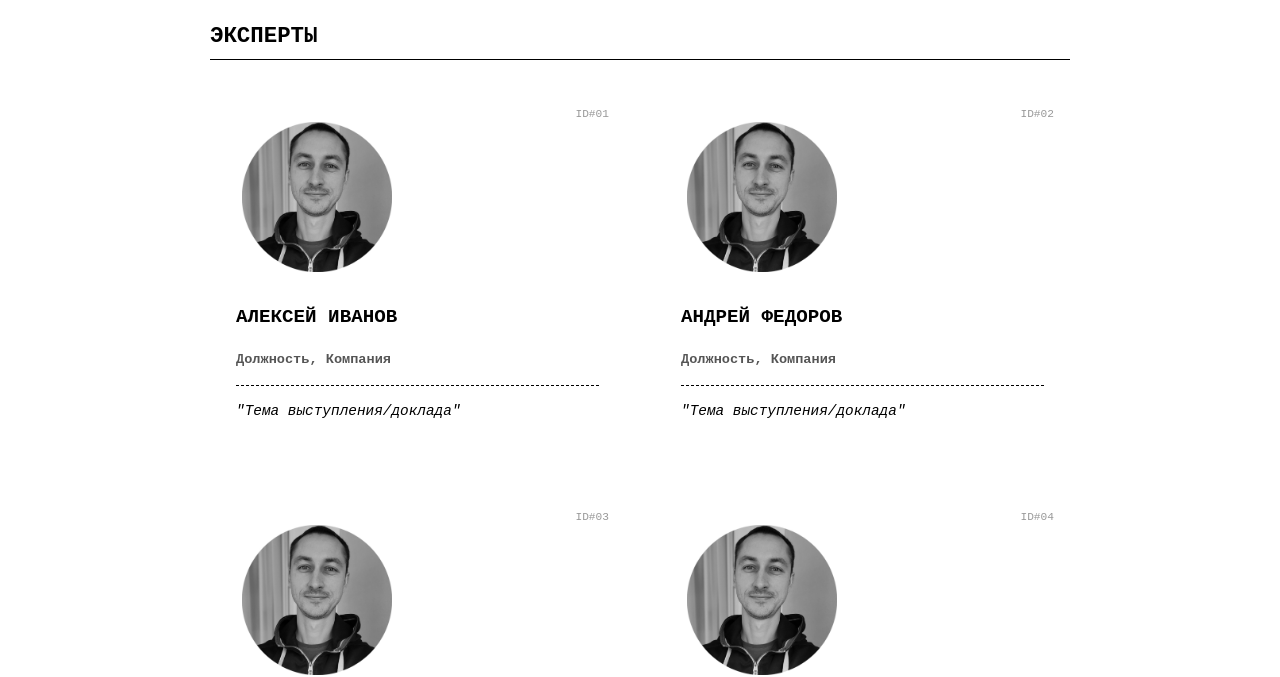
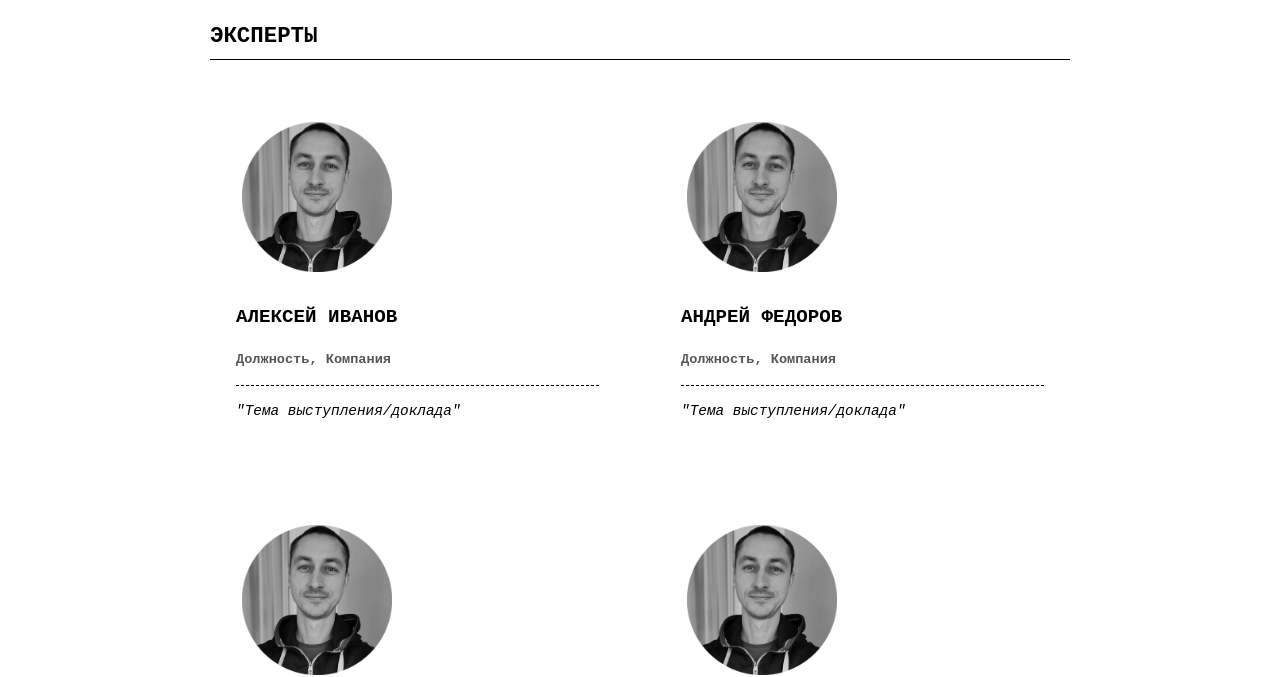
Before and after one commit to techwritex/techcommpod, a Jekyll site: the page built from meetup.md, in a window 1280 px wide. Shown: the part 618-1295 px from the top of the page. Built offline with Jekyll 4.4.1, drawn with Linux system fonts in a browser that asks for light colours.

Commit message:
meetup-page-test-39

```diff
--- a/_layouts/meetup.html
+++ b/_layouts/meetup.html
@@ -196,7 +196,8 @@
             right: 15px;
             top: 15px;
             font-size: 0.7rem;
-            color: #999;
+            /* color: #999; */
+            color: #ffffff;
         }
         .img-wrapper {
             border: var(--border-img);
```
